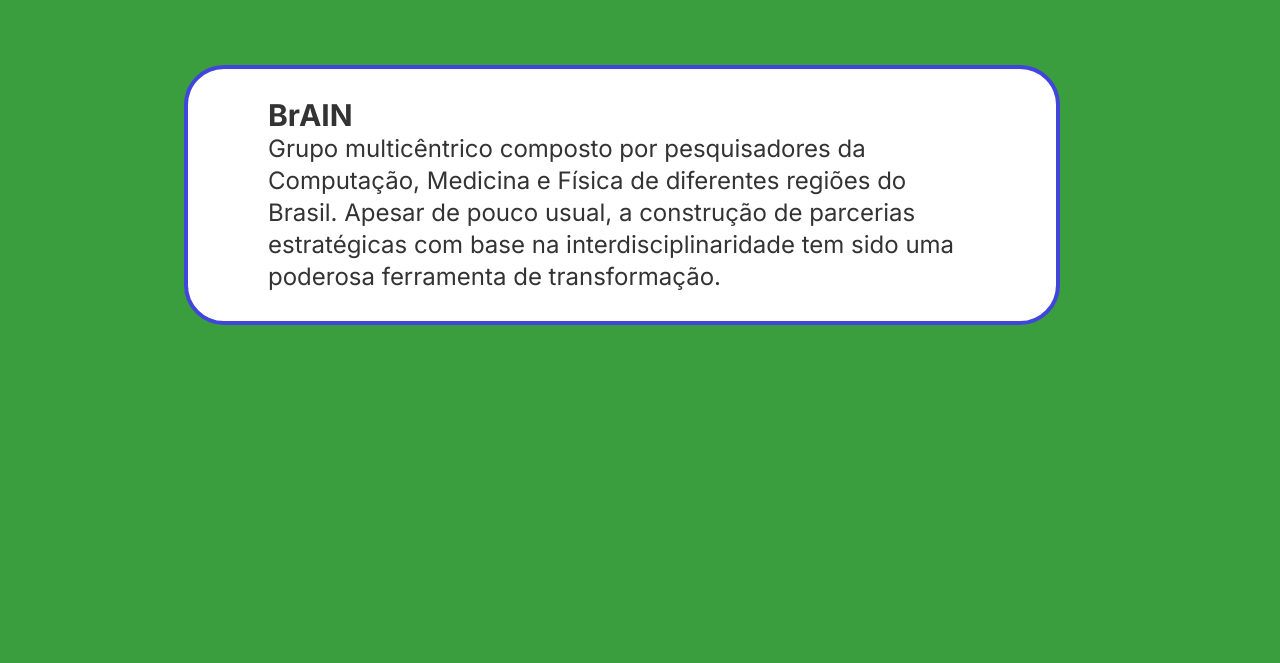
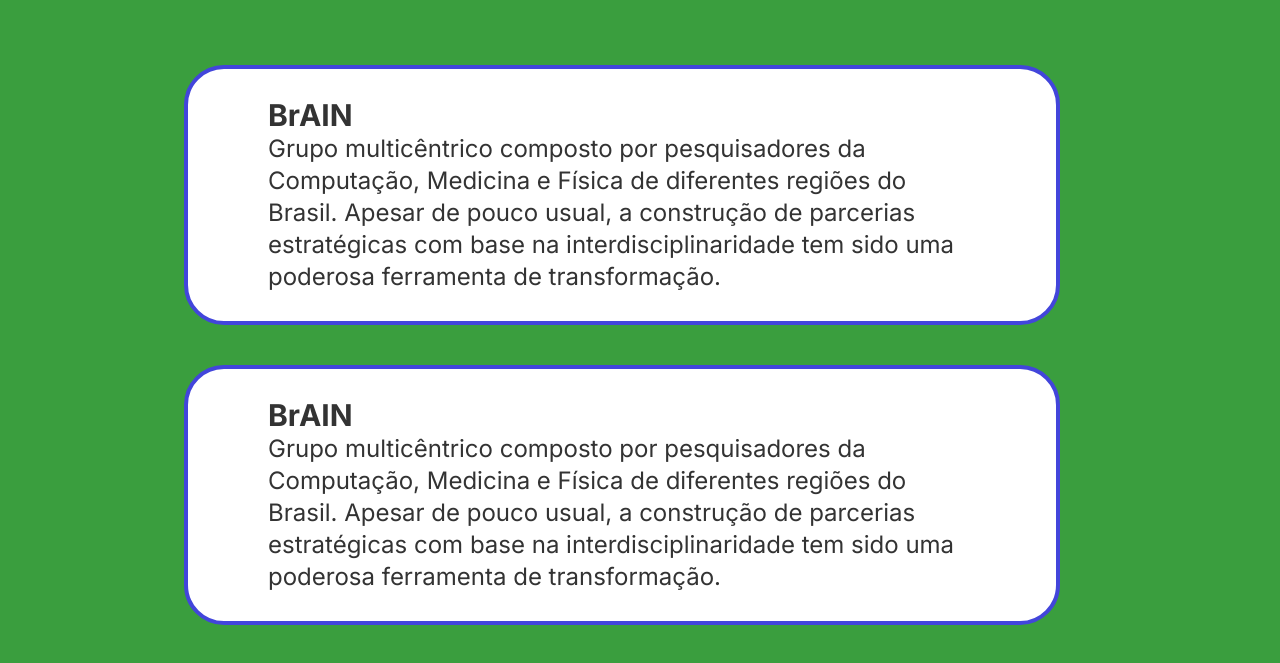
Before and after one commit to viniciuscosta110/CADU, a plain HTML site: page researchs.html in a window 1280 px wide. Shown: the part 163-826 px from the top of the page. Before the commit the page ends 800 px from the top, so only its background shows below. Drawn offline with nearby package versions, Linux system fonts and the light colour scheme.

Commit message:
Feat: add js to researchs

```diff
--- /dev/null
+++ b/js/researchs.js
@@ -0,0 +1,29 @@
+function makeTeachers() {
+  const content = document.getElementById('content');
+
+  const data = [{
+      title: "BrAIN",
+      description: "Grupo multicêntrico composto por pesquisadores da Computação, Medicina e Física de diferentes regiões do Brasil. Apesar de pouco usual, a construção de parcerias estratégicas com base na interdisciplinaridade tem sido uma poderosa ferramenta de transformação.",
+    }, {
+      title: "NEES",
+      description: "NEES - Núcleo de Excelência em Tecnologias Sociais é um grupo de pesquisa vinculado ao Instituto de Computação da Universidade Federal de Alagoas que tem por objetivo pesquisar e desenvolver soluções de TI, gerando conhecimento  científico de vanguarda e promovendo a sua transferência para a socieade civil, setor produtivo e comunidade científica.",
+    }
+  ]
+
+  const generatedHtml = data.reduce((acc, item) => {
+    return acc + `
+    <article class="w-auto px-20 py-7 bg-white flex flex-col rounded-[40px] border-4 border-[#4245DB]">
+      <h1 class="font-bold text-3xl">BrAIN</h1>
+      <p class="text-2xl">
+        Grupo multicêntrico composto por pesquisadores da Computação, Medicina
+        e Física de diferentes regiões do Brasil. Apesar de pouco usual, a construção
+        de parcerias estratégicas com base na interdisciplinaridade tem sido uma
+        poderosa ferramenta de transformação.
+      </p>
+    </article>
+  `}, '');
+
+  content.innerHTML = generatedHtml;
+}
+
+makeTeachers()
--- a/researchs.html
+++ b/researchs.html
@@ -9,7 +9,7 @@
     <script src="https://cdn.tailwindcss.com"></script>
   </head>
   <body>
-    <div>
+    <div class="pb-28">
       <header class="flex flex-row">
         <a href="./index.html">
           <img src="/images/green_logo.png" alt="Logo image" class="w-40">
@@ -34,18 +34,10 @@
           </a>
         </nav>
       </header>
-      <div class="mt-[68px] ml-[184px] mr-[220px]">
-        <article class="w-auto px-20 py-7 bg-white flex flex-col rounded-[40px] border-4 border-[#4245DB]">
-          <h1 class="font-bold text-3xl">BrAIN</h1>
-          <p class="text-2xl">
-            Grupo multicêntrico composto por pesquisadores da Computação, Medicina
-            e Física de diferentes regiões do Brasil. Apesar de pouco usual, a construção
-            de parcerias estratégicas com base na interdisciplinaridade tem sido uma
-            poderosa ferramenta de transformação.
-          </p>
-        </article>
+      <div id="content" class="mt-[68px] ml-[184px] mr-[220px] flex flex-col gap-10">
+
       </div>
-
     </div>
+    <script src="js/researchs.js"></script>
   </body>
 </html>
```
